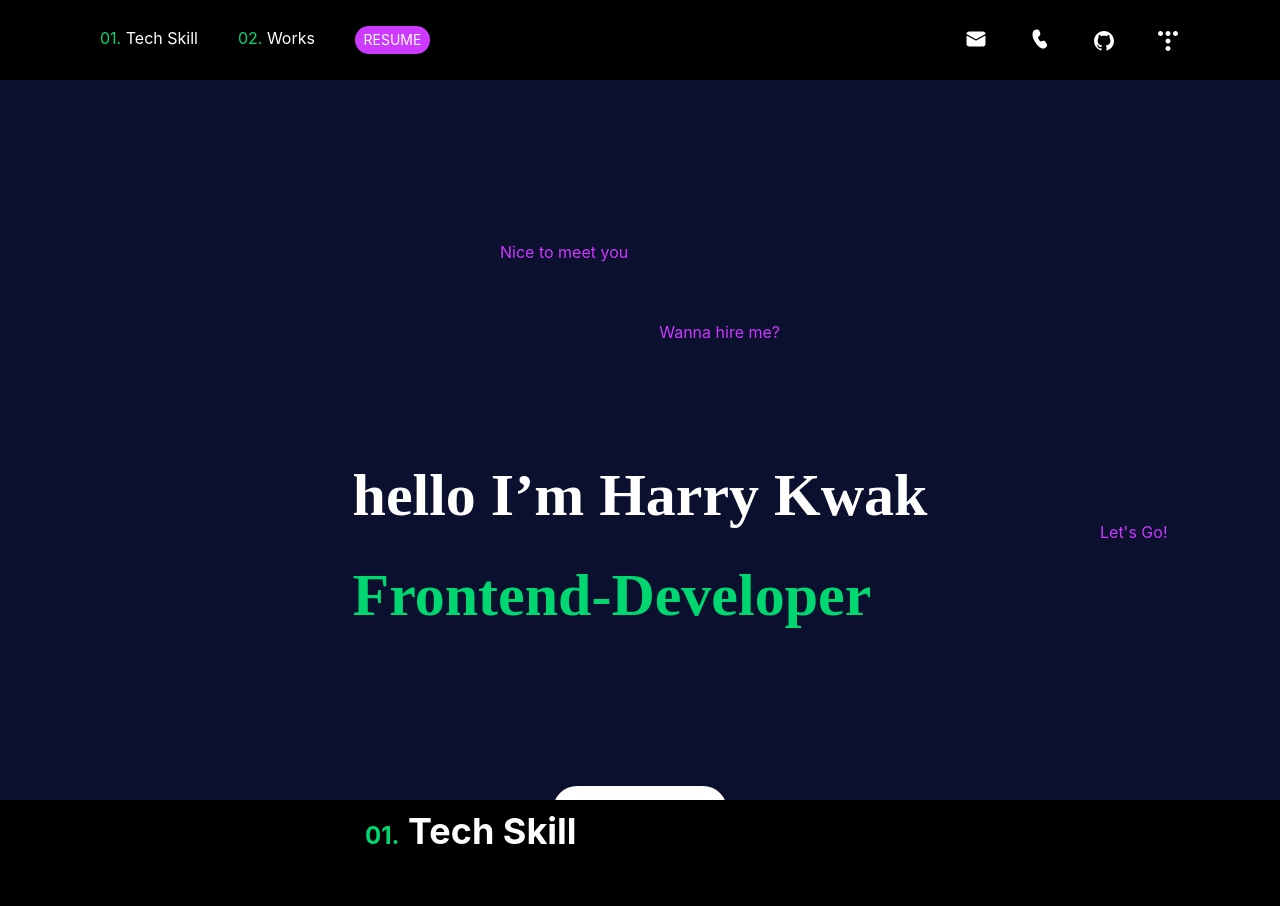
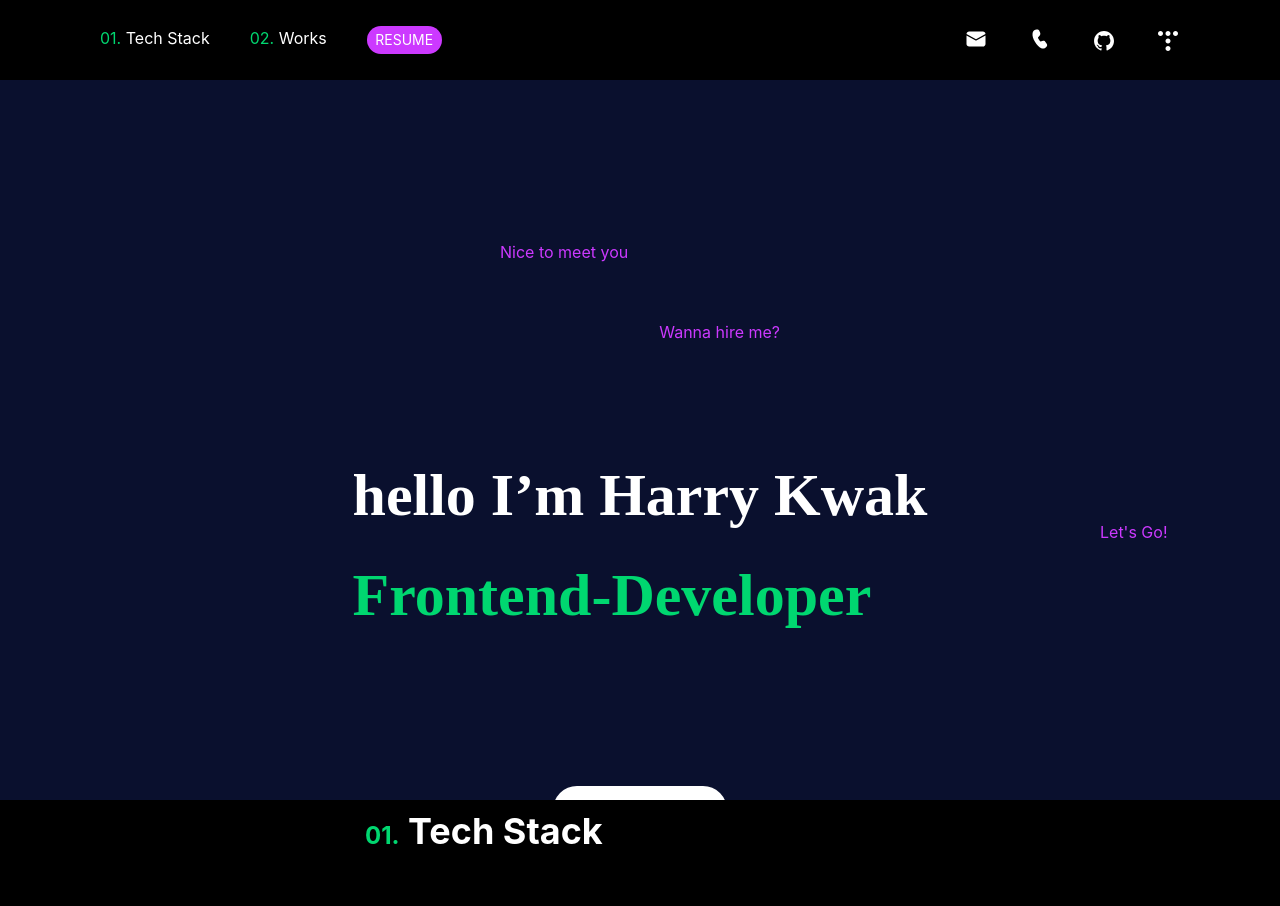
Before and after one commit to HarryA123/Portfolio_KHB, a Next.js app: page / in a window 1280 px wide. Shown: the top 906 px of the page. Built offline with nearby package versions, Linux system fonts and the light colour scheme.

Commit message:
chore: change name

```diff
--- a/src/components/HomePage/HomeHeader.tsx
+++ b/src/components/HomePage/HomeHeader.tsx
@@ -34,7 +34,7 @@ function HomeHeader(props: HomeHeaderProps) {
         <Link href="#container_2">
           <Text color="white">
             <Highlight query="01." styles={{ py: "1", color: "primary" }}>
-              01. Tech Skill
+              01. Tech Stack
             </Highlight>
           </Text>
         </Link>
--- a/src/components/HomePage/HomePage.tsx
+++ b/src/components/HomePage/HomePage.tsx
@@ -56,7 +56,7 @@ function HomePage() {
         gap="20px"
         alignItems="center">
         <Flex direction="column" gap="50px">
-          <ListTitle name="01. Tech Skill" query="01." />
+          <ListTitle name="01. Tech Stack" query="01." />
           <SkillBox />
         </Flex>
       </Flex>
```
